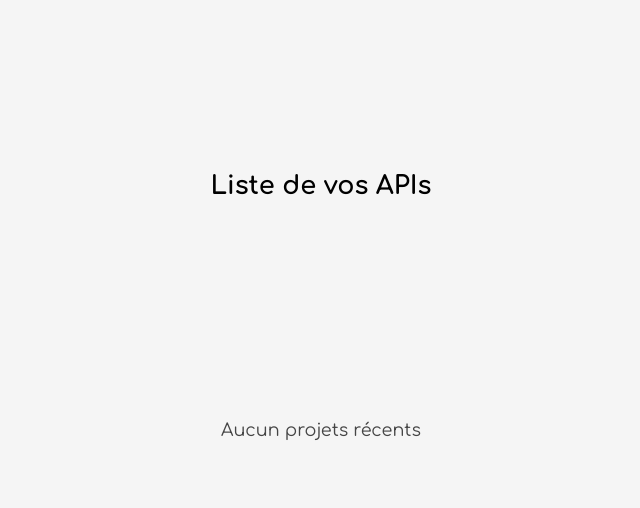
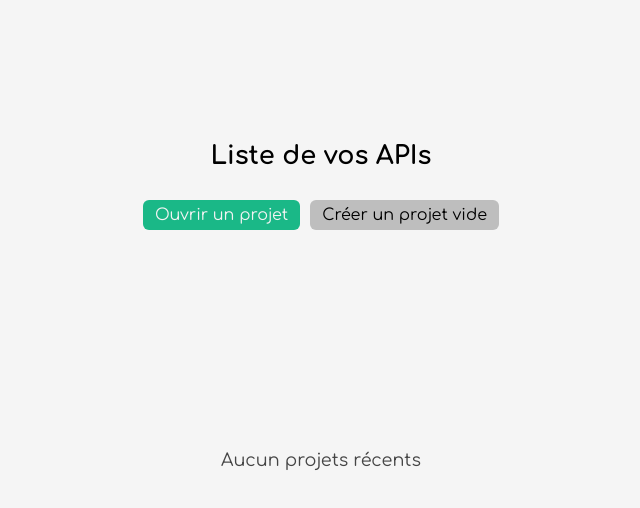
Before and after one commit to Xylobyte/patcher, a React (Vite) app: page /recent-projects in a window 1280 px wide. Shown: the top 508 px of the page, without its empty margins (319-959 px from the left). Built offline with nearby package versions, Linux system fonts and the light colour scheme.

Commit message:
Add open/create buttons

```diff
--- a/src/assets/css/colors.scss
+++ b/src/assets/css/colors.scss
@@ -4,8 +4,10 @@
     --color-background: #f5f5f5;
     --color-background-light: #ebebeb;
     --color-background-scroll: #dcdcdc;
+    --color-background-button: #bebebe;
     --color-font: #000000;
     --color-font-light: #454545;
+    --color-font-reverse: #f3f3f3;
     --color-error: #c31515;
 }
 
@@ -16,8 +18,10 @@
         --color-background: #1b1b1b;
         --color-background-light: #232323;
         --color-background-scroll: #323232;
+        --color-background-button: #555555;
         --color-font: #ffffff;
         --color-font-light: #b6b6b6;
+        --color-font-reverse: #090909;
         --color-error: #ec3e3e;
     }
 }
--- /dev/null
+++ b/src/components/button/Button.scss
@@ -0,0 +1,18 @@
+.base-button {
+    padding: 6px 12px;
+    color: var(--color-font);
+    background: var(--color-background-button);
+
+    &.primary {
+        background: var(--color-primary);
+        color: var(--color-font-reverse);
+
+        &:hover {
+            background: var(--color-primary-light);
+        }
+    }
+
+    &:hover {
+        background: var(--color-background-scroll);
+    }
+}
--- /dev/null
+++ b/src/components/button/Button.tsx
@@ -0,0 +1,16 @@
+import "./Button.scss"
+import React from "react";
+
+export interface ButtonProps extends React.ButtonHTMLAttributes<HTMLButtonElement> {
+    isPrimary?: boolean;
+}
+
+function Button({children, isPrimary, className, ...props}: ButtonProps) {
+    return <button
+        className={`base-button flex align-center border-r-small ${className} ${isPrimary ? 'primary' : ''}`}
+        {...props}>
+        {children}
+    </button>
+}
+
+export default Button;
--- a/src/components/context-menu/ContextMenu.scss
+++ b/src/components/context-menu/ContextMenu.scss
@@ -9,7 +9,7 @@
         font-size: 0.8em;
 
         &:hover {
-            background: var(--color-primary-light);
+            background: var(--color-background-button);
         }
     }
 }
--- a/src/pages/recent-projects/RecentProjects.tsx
+++ b/src/pages/recent-projects/RecentProjects.tsx
@@ -13,6 +13,7 @@ import ContextMenu, {ContextMenuItem} from "../../components/context-menu/Contex
 import {writeText} from "@tauri-apps/api/clipboard";
 import {emit} from "@tauri-apps/api/event";
 import {AddNotification, SEND_NOTIFICATION} from "../../components/notifications/Notifications.tsx";
+import Button from "../../components/button/Button.tsx";
 
 export type RecentProjectsProps = {}
 
@@ -93,6 +94,12 @@ function RecentProjects(_props: RecentProjectsProps) {
 
     return <main id="recent-projects" className="flex column align-center justify-center gap30">
         <h1>Liste de vos APIs</h1>
+
+        <div className="flex align-center gap10">
+            <Button isPrimary={true}>Ouvrir un projet</Button>
+            <Button>Créer un projet vide</Button>
+        </div>
+
         <section className="grid-center">
             {sortProjects.length > 0 ?
                 <Scrollbar>
```
